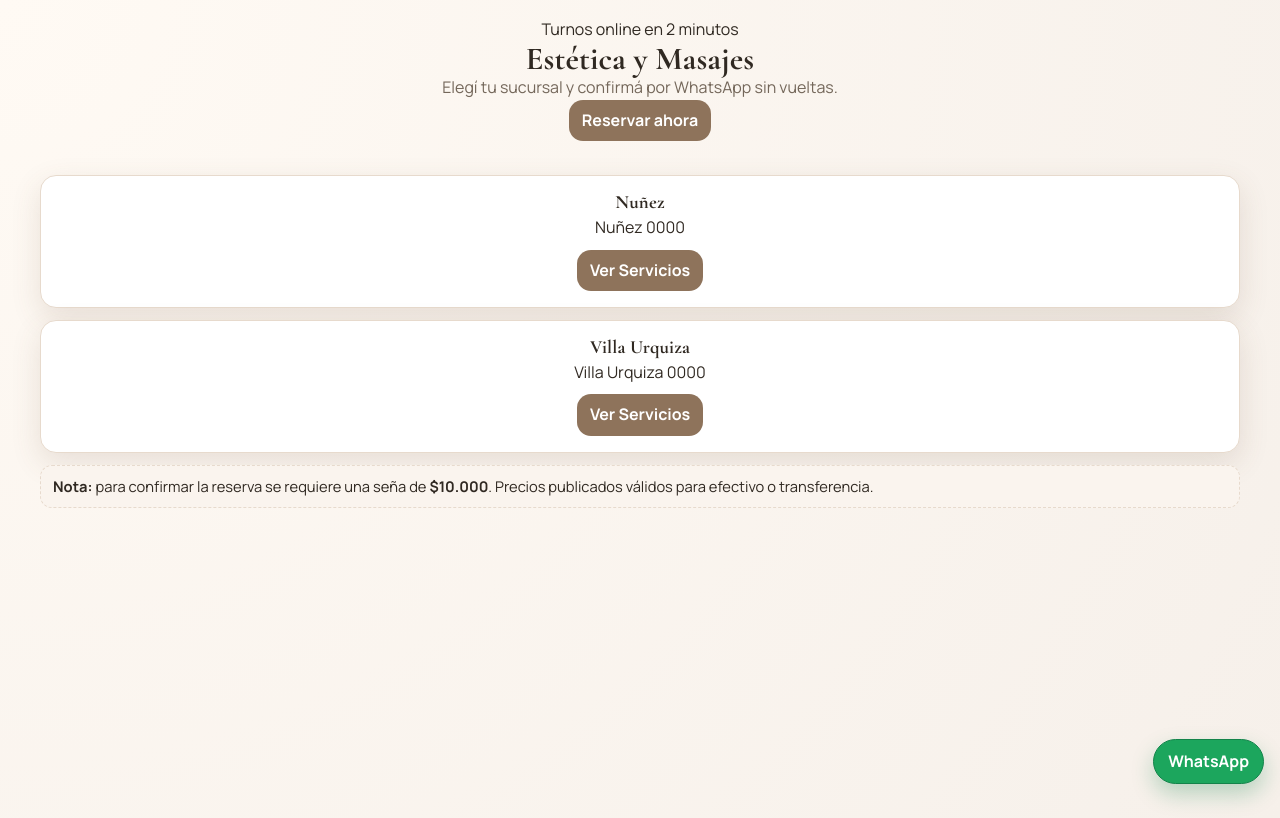
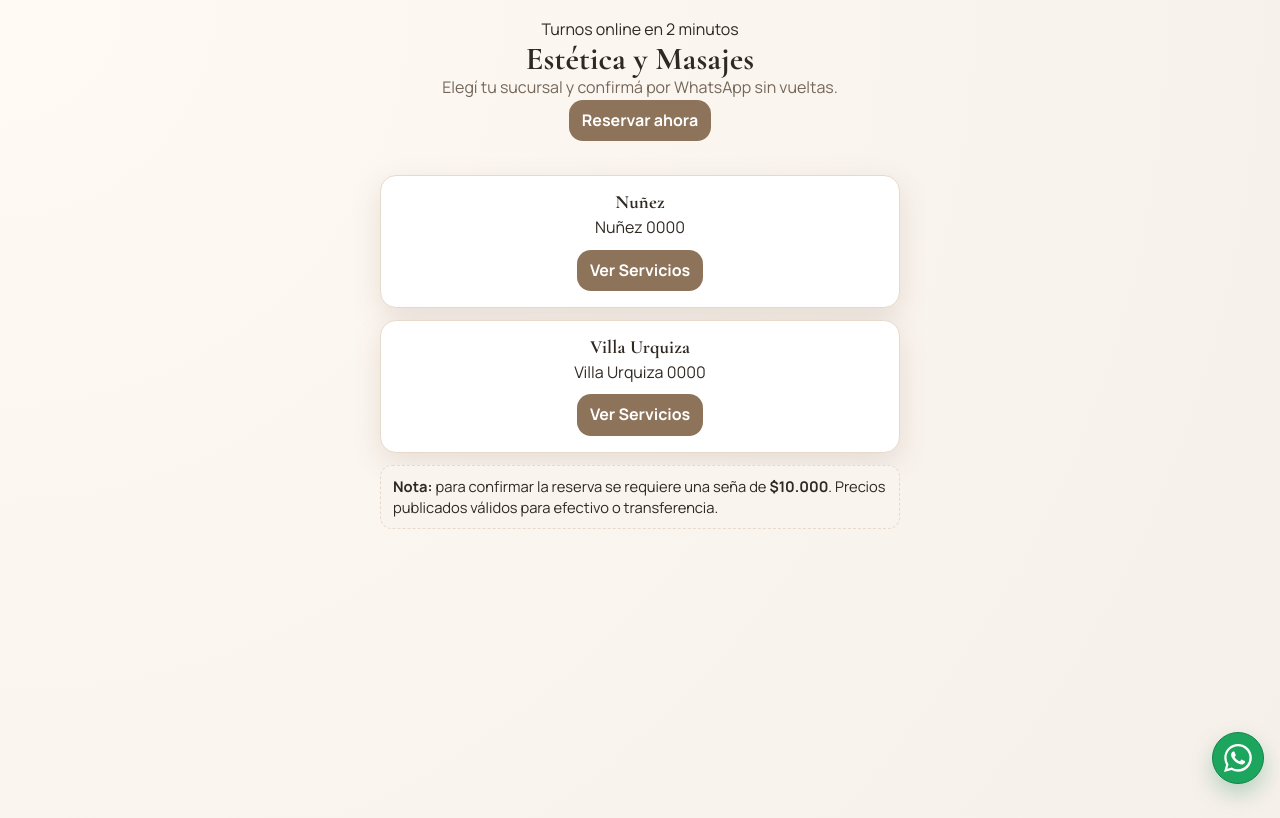
Before and after one commit to josemanuelweb/web-estetica, a Flask app: page / in a window 1280 px wide. Run offline with Flask 3, Linux system fonts and the light colour scheme.

Commit message:
Implementando logo WhatsApp

```diff
--- a/static/style.css
+++ b/static/style.css
@@ -110,6 +110,8 @@ a:hover {
   border-radius: var(--radius-md);
   padding: 10px 12px;
   font-size: 0.92rem;
+  width: min(520px, 100%);
+  margin: 0 auto;
 }
 
 .sucursal-card p {
@@ -118,6 +120,8 @@ a:hover {
 
 .sucursal-card {
   text-align: center;
+  width: min(520px, 100%);
+  margin: 0 auto;
 }
 
 label {
@@ -568,18 +572,39 @@ th {
   display: inline-flex;
   align-items: center;
   justify-content: center;
+  width: 52px;
+  height: 52px;
   background: #1ca65d;
   color: #fff !important;
   border: 1px solid #13834a;
-  border-radius: 999px;
-  padding: 10px 14px;
+  border-radius: 50%;
+  padding: 0;
+  font-size: 0;
+  line-height: 0;
+  color: transparent !important;
   font-weight: 700;
+  overflow: hidden;
   box-shadow: 0 10px 22px rgba(19, 131, 74, 0.28);
 }
 
 .floating-wa:hover {
   transform: translateY(-1px);
   text-decoration: none;
+}
+
+.floating-wa::before {
+  content: "";
+  display: block;
+  width: 28px;
+  height: 28px;
+  background: #fff;
+  -webkit-mask: url("/static/wa-icon.svg") center / contain no-repeat;
+  mask: url("/static/wa-icon.svg") center / contain no-repeat;
+}
+
+.floating-wa img,
+.floating-wa svg {
+  display: none;
 }
 
 /* Responsive */
@@ -707,6 +732,8 @@ th {
   .floating-wa {
     right: 12px;
     bottom: 12px;
-    padding: 9px 12px;
+    width: 52px;
+    height: 52px;
+    padding: 0;
   }
 }
--- a/templates/_floating_wa.html
+++ b/templates/_floating_wa.html
@@ -1,3 +1,3 @@
-<a class="floating-wa" target="_blank" rel="noopener" href="https://wa.me/{{ whatsapp_num }}?text=Hola%2C%20quiero%20consultar%20por%20turnos.">
-  WhatsApp
+<a class="floating-wa" target="_blank" rel="noopener" aria-label="WhatsApp" title="WhatsApp" href="https://wa.me/{{ whatsapp_num }}?text=Hola%2C%20quiero%20consultar%20por%20turnos.">
+  <img src="/static/wa-icon.svg" alt="" aria-hidden="true">
 </a>
```
Also changed, not shown: static/wa-icon.svg (added).
